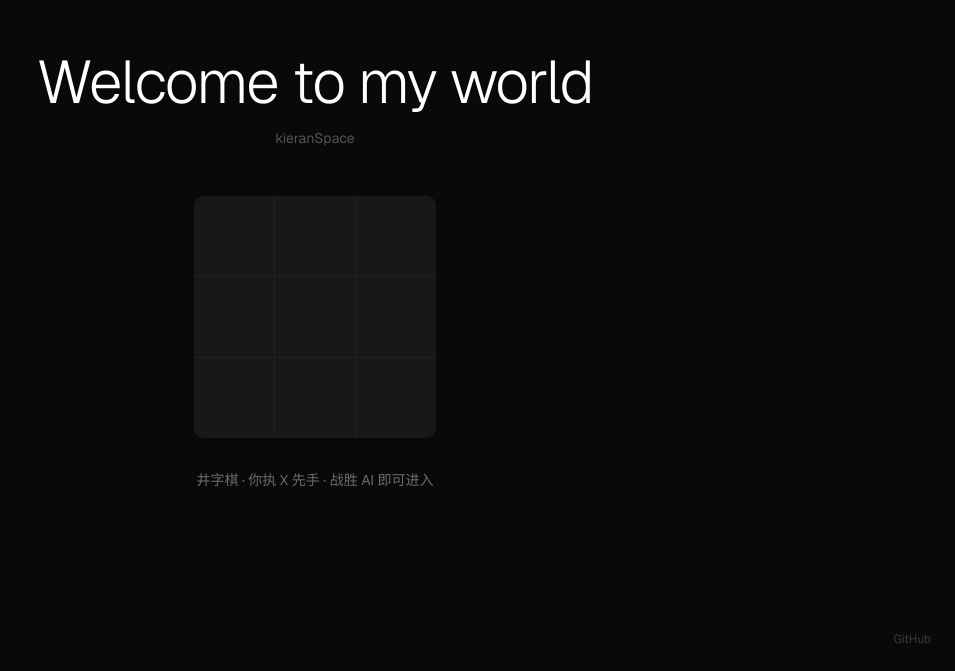
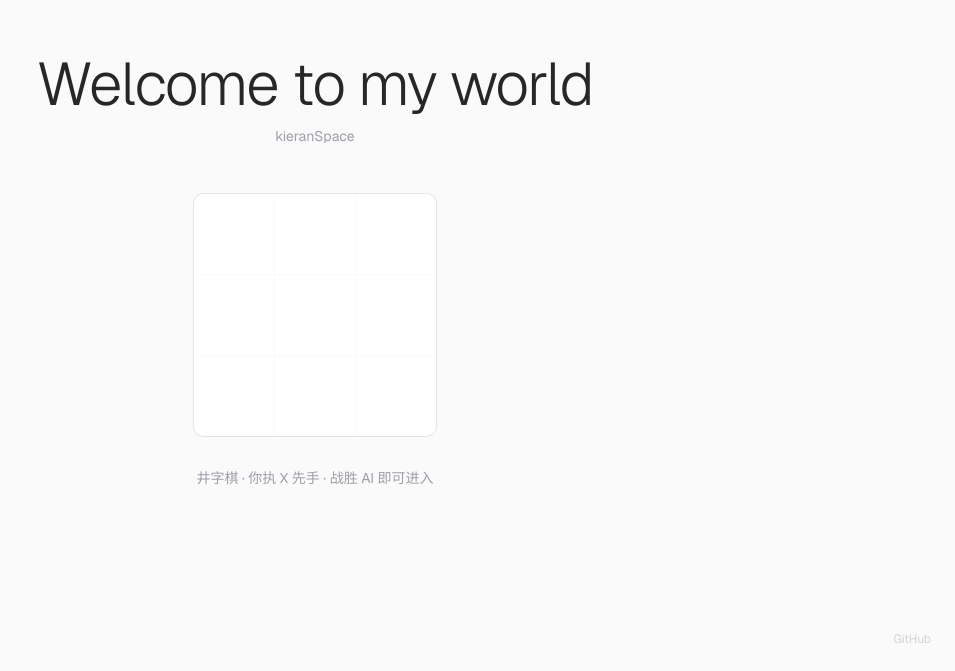
Before and after one commit to KieranTou-AI/kieranSpace, a Next.js app: page / in a window 1280 px wide. Shown: the part 129-800 px from the top of the page, without its empty margins (325-1280 px from the left). Built offline with nearby package versions, Linux system fonts and the light colour scheme.

Commit message:
fix: lighten homepage, dumb down TicTacToe AI

```diff
--- a/src/app/page.tsx
+++ b/src/app/page.tsx
@@ -2,13 +2,13 @@ import TicTacToe from "@/components/tic-tac-toe";
 
 export default function Home() {
   return (
-    <main className="relative flex min-h-screen flex-col items-center justify-center bg-zinc-950 px-4">
+    <main className="relative flex min-h-screen flex-col items-center justify-center bg-zinc-50 px-4">
       {/* Header */}
       <div className="mb-12 text-center">
-        <h1 className="text-5xl font-light tracking-tight text-white sm:text-6xl">
+        <h1 className="text-5xl font-light tracking-tight text-zinc-800 sm:text-6xl">
           Welcome to my world
         </h1>
-        <p className="mt-4 text-sm text-white/30">kieranSpace</p>
+        <p className="mt-3 text-sm text-zinc-400">kieranSpace</p>
       </div>
 
       {/* Tic-Tac-Toe gate */}
@@ -19,7 +19,7 @@ export default function Home() {
         href="https://github.com/KieranTou-AI/kieranSpace"
         target="_blank"
         rel="noopener noreferrer"
-        className="fixed bottom-6 right-6 text-xs text-white/20 hover:text-white/50 transition-colors"
+        className="fixed bottom-6 right-6 text-xs text-zinc-300 hover:text-zinc-500 transition-colors"
       >
         GitHub
       </a>
--- a/src/components/tic-tac-toe.tsx
+++ b/src/components/tic-tac-toe.tsx
@@ -8,9 +8,9 @@ type Cell = Player | null;
 type Board = Cell[];
 
 const WINNING_LINES = [
-  [0, 1, 2], [3, 4, 5], [6, 7, 8], // rows
-  [0, 3, 6], [1, 4, 7], [2, 5, 8], // cols
-  [0, 4, 8], [2, 4, 6],             // diagonals
+  [0, 1, 2], [3, 4, 5], [6, 7, 8],
+  [0, 3, 6], [1, 4, 7], [2, 5, 8],
+  [0, 4, 8], [2, 4, 6],
 ];
 
 function checkWinner(board: Board): Player | null {
@@ -26,34 +26,29 @@ function isFull(board: Board): boolean {
   return board.every((cell) => cell !== null);
 }
 
-// AI: pick best move — win if possible, block player win, else center/corner/random
+// Dumbed-down AI: sometimes blocks, mostly random, but always takes a win
 function aiMove(board: Board): number {
   const empty = board
     .map((cell, i) => (cell === null ? i : -1))
     .filter((i) => i !== -1);
 
-  // Try to win
+  // Always take a winning move
   for (const i of empty) {
     const test = [...board];
     test[i] = "O";
     if (checkWinner(test) === "O") return i;
   }
 
-  // Block player win
-  for (const i of empty) {
-    const test = [...board];
-    test[i] = "X";
-    if (checkWinner(test) === "X") return i;
+  // 30% chance to block player's winning move
+  if (Math.random() < 0.3) {
+    for (const i of empty) {
+      const test = [...board];
+      test[i] = "X";
+      if (checkWinner(test) === "X") return i;
+    }
   }
 
-  // Take center
-  if (board[4] === null) return 4;
-
-  // Take corners
-  const corners = [0, 2, 6, 8].filter((i) => board[i] === null);
-  if (corners.length > 0) return corners[Math.floor(Math.random() * corners.length)];
-
-  // Random
+  // Random move
   return empty[Math.floor(Math.random() * empty.length)];
 }
 
@@ -73,7 +68,6 @@ export default function TicTacToe() {
 
       const winner = checkWinner(newBoard);
       if (winner === "X") {
-        // Find the winning line
         for (const line of WINNING_LINES) {
           if (
             newBoard[line[0]] === "X" &&
@@ -126,7 +120,7 @@ export default function TicTacToe() {
   return (
     <div className="flex flex-col items-center gap-8">
       {/* Board */}
-      <div className="grid grid-cols-3 gap-px bg-white/10 rounded-lg overflow-hidden backdrop-blur">
+      <div className="grid grid-cols-3 gap-px rounded-lg overflow-hidden ring-1 ring-zinc-200">
         {board.map((cell, i) => {
           const isWin = winningLine?.includes(i);
           return (
@@ -136,17 +130,17 @@ export default function TicTacToe() {
               disabled={state !== "playing" || cell !== null}
               className={`
                 w-20 h-20 flex items-center justify-center text-2xl font-light
-                bg-zinc-900 transition-colors duration-200
+                bg-white transition-colors duration-200
                 disabled:cursor-default
                 ${cell === null && state === "playing"
-                  ? "hover:bg-zinc-800 cursor-pointer"
+                  ? "hover:bg-zinc-50 cursor-pointer"
                   : ""
                 }
                 ${isWin
-                  ? "bg-emerald-900/50 text-emerald-400"
+                  ? "bg-emerald-50 text-emerald-600"
                   : cell === "X"
-                    ? "text-white"
-                    : "text-white/60"
+                    ? "text-zinc-800"
+                    : "text-zinc-300"
                 }
               `}
             >
@@ -159,15 +153,17 @@ export default function TicTacToe() {
       {/* Game status */}
       <div className="text-center space-y-4">
         {state === "playing" && (
-          <p className="text-sm text-white/40">井字棋 · 你执 X 先手 · 战胜 AI 即可进入</p>
+          <p className="text-sm text-zinc-400">
+            井字棋 · 你执 X 先手 · 战胜 AI 即可进入
+          </p>
         )}
 
         {state === "won" && (
           <div className="space-y-4 animate-fade-in">
-            <p className="text-emerald-400 text-lg font-medium">胜局</p>
+            <p className="text-emerald-600 text-lg font-medium">胜局</p>
             <Link
               href="/blog"
-              className="inline-flex items-center gap-2 rounded-full bg-white px-8 py-3 text-sm font-medium text-black hover:bg-white/90 transition-all duration-300 hover:scale-105"
+              className="inline-flex items-center gap-2 rounded-full bg-zinc-900 px-8 py-3 text-sm font-medium text-white hover:bg-zinc-800 transition-all duration-300 hover:scale-105"
             >
               进入
               <span className="text-lg leading-none">&rarr;</span>
@@ -177,12 +173,12 @@ export default function TicTacToe() {
 
         {state === "lost" && (
           <div className="space-y-4 animate-fade-in">
-            <p className="text-red-400/80 text-sm leading-relaxed">
+            <p className="text-zinc-500 text-sm leading-relaxed">
               建议修炼 IQ 值后进入
             </p>
             <button
               onClick={reset}
-              className="text-sm text-white/40 hover:text-white transition-colors underline underline-offset-4"
+              className="text-sm text-zinc-400 hover:text-zinc-600 transition-colors underline underline-offset-4"
             >
               再来一局
             </button>
@@ -191,10 +187,10 @@ export default function TicTacToe() {
 
         {state === "draw" && (
           <div className="space-y-4 animate-fade-in">
-            <p className="text-white/40 text-sm">平局</p>
+            <p className="text-zinc-400 text-sm">平局</p>
             <button
               onClick={reset}
-              className="text-sm text-white/40 hover:text-white transition-colors underline underline-offset-4"
+              className="text-sm text-zinc-400 hover:text-zinc-600 transition-colors underline underline-offset-4"
             >
               再来一局
             </button>
```
